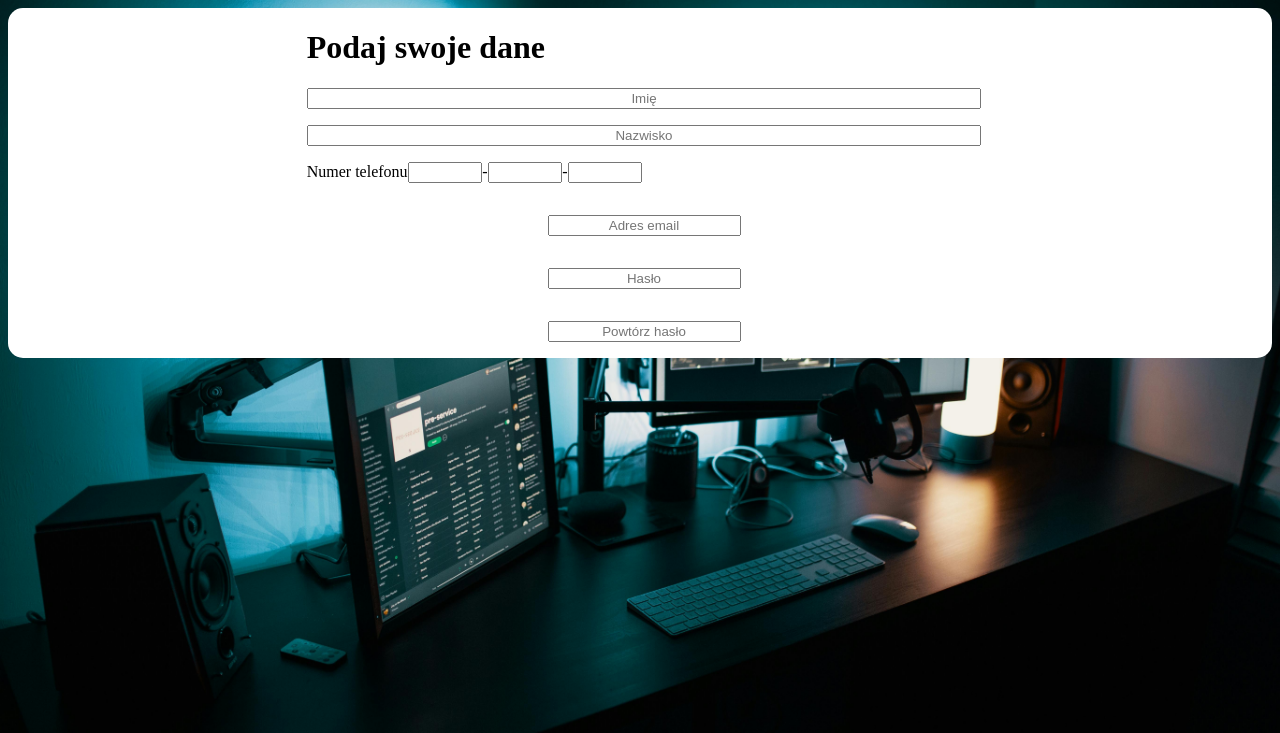
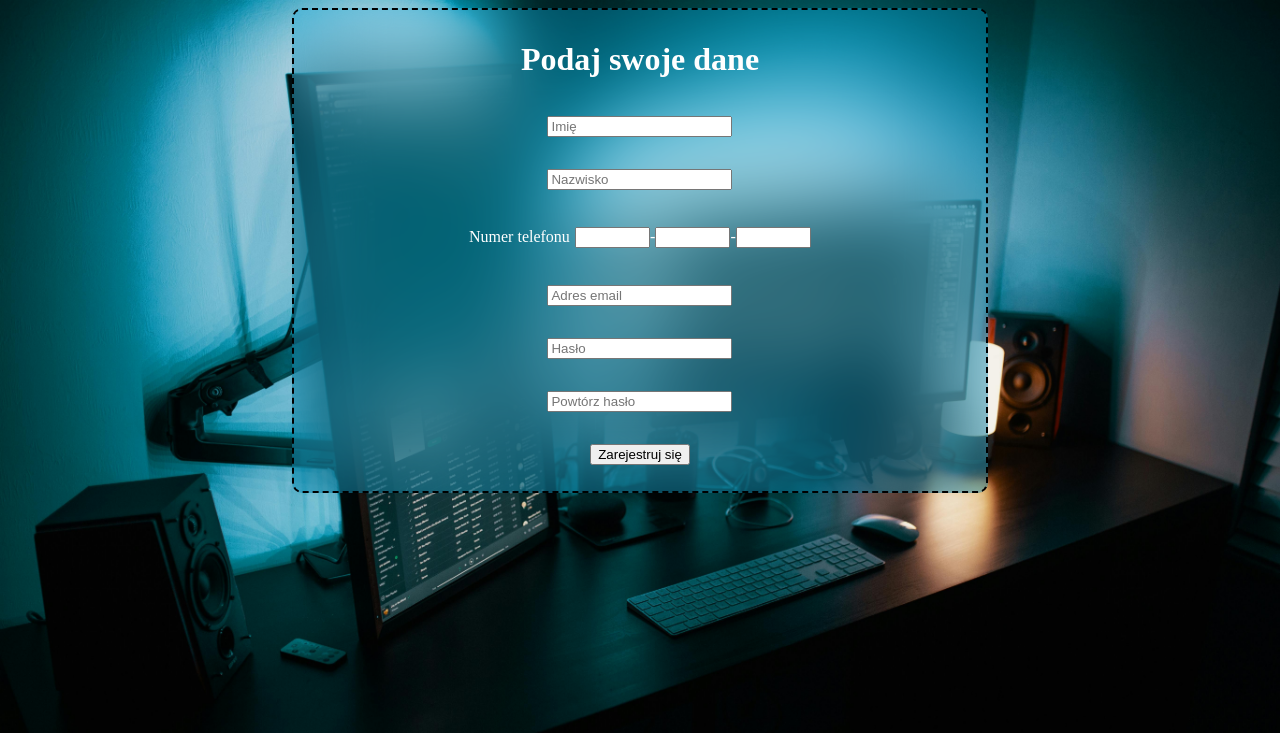
Before and after one commit to Ksymenka/serwis_komputerowy, a PHP site: page /loggin/registration.html in a window 1280 px wide. Shown: the top 733 px of the page. Run offline with PHP 8.4, Linux system fonts and the light colour scheme.

Commit message:
Made registration page look better (still not good)

```diff
--- a/loggin/registration.html
+++ b/loggin/registration.html
@@ -8,15 +8,17 @@
 </head>
 <body>
 
-    <div class="content">
+    <div>
        <form action="">
         <h1>Podaj swoje dane</h1>
             <p><input type="text" placeholder="Imię" name="imie"></p>
             <p><input type="text" placeholder="Nazwisko" name="nazwisko"></p>
-            <p>Numer telefonu<input type="number" name="nu_tel" maxlength="3">-<input type="number" maxlength="3">-<input type="number" maxlength="3">       </form>
+            <p style="display: flex; flex-direction: row; align-items: center; justify-content: center;">Numer telefonu <input style="margin-left: 5px;" type="number" name="nu_tel" maxlength="3">-<input type="number" maxlength="3">-<input type="number" maxlength="3">
             <p><input type="email" name="email" placeholder="Adres email"></p>
             <p><input type="password" name="haslo" placeholder="Hasło"></p>
             <p><input type="password" placeholder="Powtórz hasło"></p>
+            <p><input type="submit" value="Zarejestruj się"></p>
+        </form>
     </div>
 
 </body>
--- a/loggin/style.css
+++ b/loggin/style.css
@@ -1,4 +1,8 @@
 body {
+    display: flex;
+    flex-direction: column;
+    justify-content: center;
+    align-items: center;
     background-image: url('../images/background.jpg');
     background-position: fixed;
     background-repeat: no-repeat;
@@ -30,6 +34,8 @@
 
 p input[type="number"] {
     width: 10%;
+    margin-top: 5px;
+    margin-bottom: 5px;
 }
 
 #err {
@@ -37,3 +43,20 @@
     color: red;
     font-style: bold;
 }
+
+form {
+    background-color: #03b1e64d;
+    /* background-image: url("../images/moroccan-flower-dark.webp"); */
+    color: white;
+    backdrop-filter: blur(40px);
+    -webkit-backdrop-filter: blur(40px);
+    display: flex;
+    justify-content: center;
+    align-items: center;
+    flex-direction: column;
+    width: fit-content;
+    border: 2px black;
+    border-style: dashed;
+    border-radius: 10px;
+    padding: 10px;
+}
```
Also changed, not shown: images/moroccan-flower-dark.webp (added), images/moroccan-flower.png (added), registration.js (deleted).
